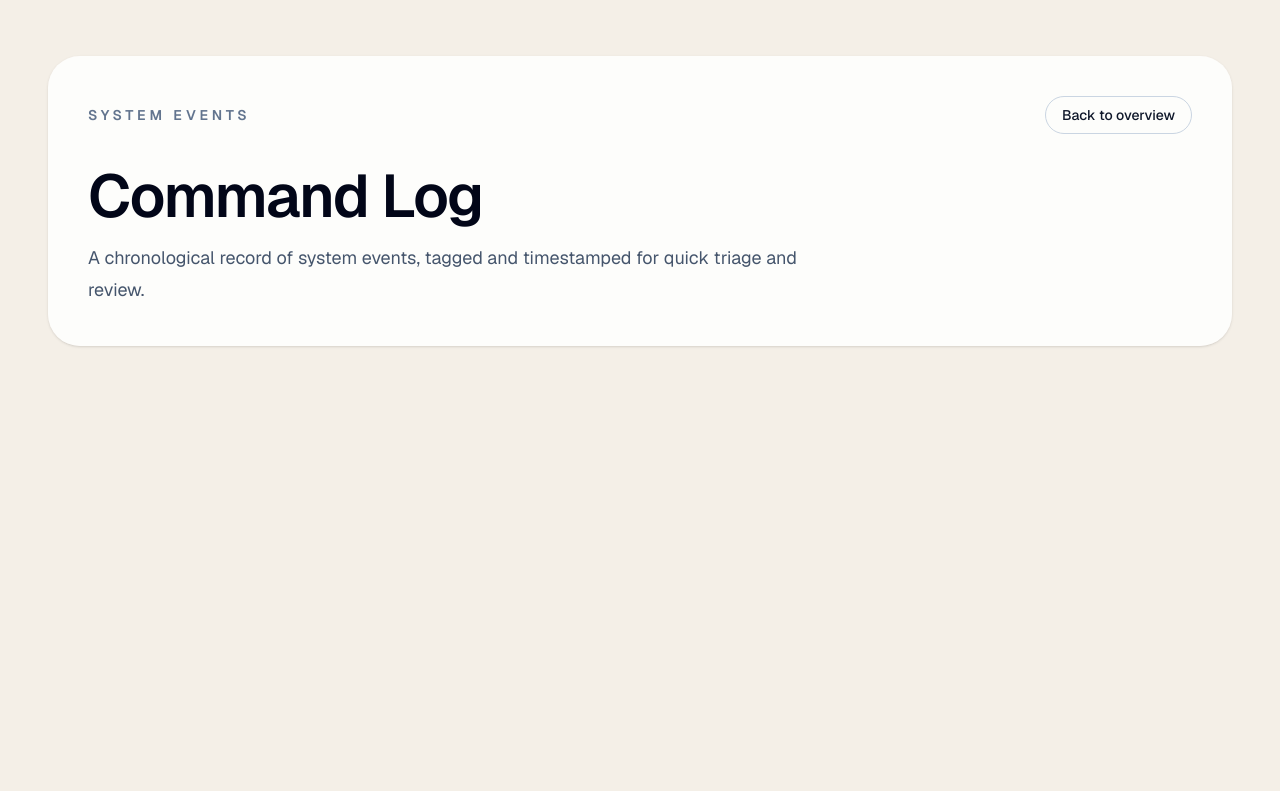
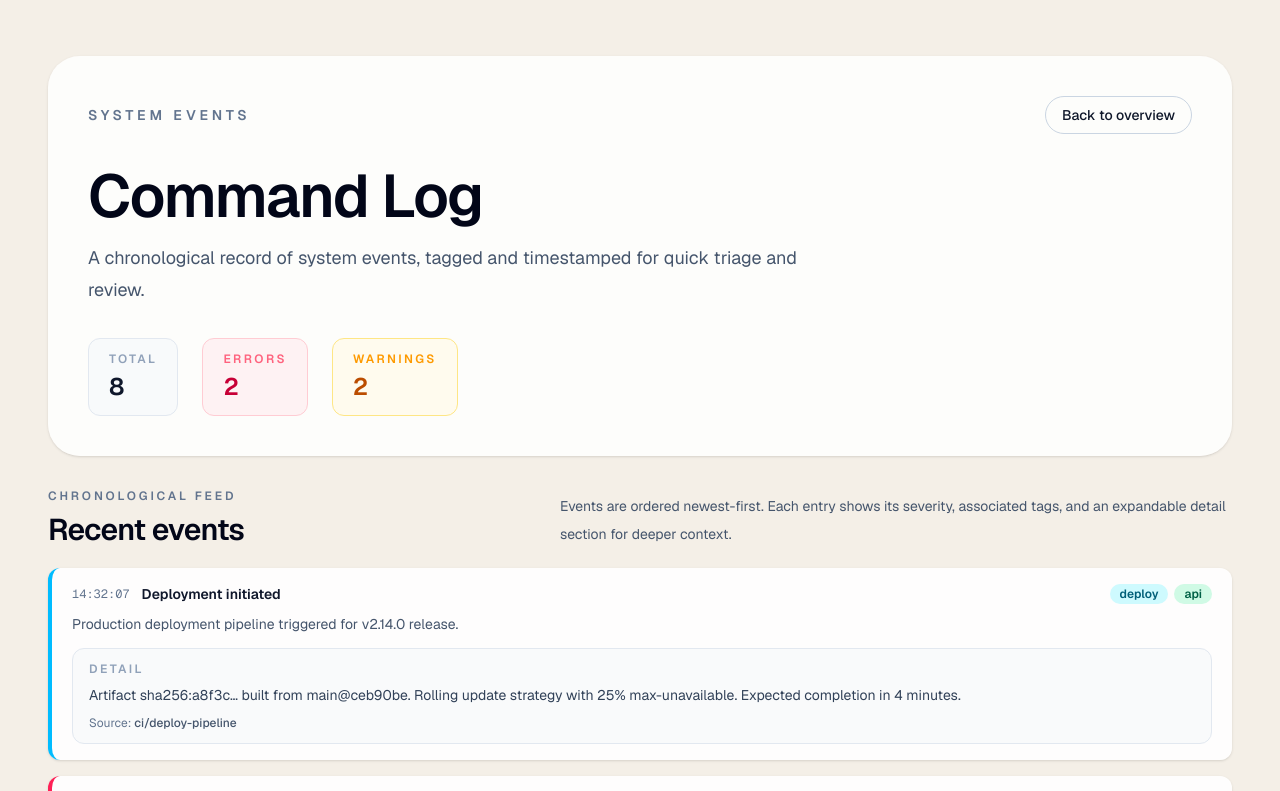
Before and after one commit to iamasx/api-test, a Next.js app: page /command-log in a window 1280 px wide. Shown: the top 791 px of the page. Built offline with nearby package versions, Linux system fonts and the light colour scheme.

Commit message:
feat: compose full command-log route with event list and summary stats
Co-Authored-By: Claude Opus 4.6 (1M context) <noreply@anthropic.com>

```diff
--- a/src/app/command-log/page.tsx
+++ b/src/app/command-log/page.tsx
@@ -1,5 +1,8 @@
 import type { Metadata } from "next";
 import Link from "next/link";
+
+import { EventEntry } from "./_components/event-entry";
+import { getCommandLogView } from "./_data/command-log-data";
 
 export const metadata: Metadata = {
   title: "Command Log",
@@ -7,9 +10,12 @@ export const metadata: Metadata = {
 };
 
 export default function CommandLogPage() {
+  const { events, summary } = getCommandLogView();
+
   return (
     <main className="min-h-screen bg-[#f4efe7]">
       <div className="mx-auto flex w-full max-w-7xl flex-col gap-8 px-6 py-10 sm:px-10 lg:px-12 lg:py-14">
+        {/* Hero */}
         <section className="rounded-[2rem] bg-white/86 p-8 shadow-sm sm:p-10">
           <div className="flex flex-wrap items-center justify-between gap-4">
             <p className="text-sm font-semibold uppercase tracking-[0.28em] text-slate-500">
@@ -31,6 +37,49 @@ export default function CommandLogPage() {
               A chronological record of system events, tagged and timestamped for quick triage and review.
             </p>
           </div>
+
+          {/* Summary stats */}
+          <div className="mt-8 flex flex-wrap gap-6">
+            <div className="rounded-xl border border-slate-200 bg-slate-50/80 px-5 py-3">
+              <p className="text-xs font-semibold uppercase tracking-[0.2em] text-slate-400">Total</p>
+              <p className="mt-1 text-2xl font-semibold text-slate-900">{summary.totalEvents}</p>
+            </div>
+            <div className="rounded-xl border border-rose-200 bg-rose-50/80 px-5 py-3">
+              <p className="text-xs font-semibold uppercase tracking-[0.2em] text-rose-400">Errors</p>
+              <p className="mt-1 text-2xl font-semibold text-rose-700">{summary.errorCount}</p>
+            </div>
+            <div className="rounded-xl border border-amber-200 bg-amber-50/80 px-5 py-3">
+              <p className="text-xs font-semibold uppercase tracking-[0.2em] text-amber-500">Warnings</p>
+              <p className="mt-1 text-2xl font-semibold text-amber-700">{summary.warningCount}</p>
+            </div>
+          </div>
+        </section>
+
+        {/* Event log */}
+        <section aria-labelledby="event-log-heading" className="space-y-5">
+          <div className="flex flex-col gap-3 lg:flex-row lg:items-end lg:justify-between">
+            <div className="space-y-2">
+              <p className="text-xs font-semibold uppercase tracking-[0.24em] text-slate-500">
+                Chronological feed
+              </p>
+              <h2
+                id="event-log-heading"
+                className="text-3xl font-semibold tracking-tight text-slate-950"
+              >
+                Recent events
+              </h2>
+            </div>
+            <p className="max-w-2xl text-sm leading-7 text-slate-600">
+              Events are ordered newest-first. Each entry shows its severity,
+              associated tags, and an expandable detail section for deeper context.
+            </p>
+          </div>
+
+          <div aria-label="Command log events" className="flex flex-col gap-4" role="list">
+            {events.map((event) => (
+              <EventEntry key={event.id} event={event} />
+            ))}
+          </div>
         </section>
       </div>
     </main>
```
